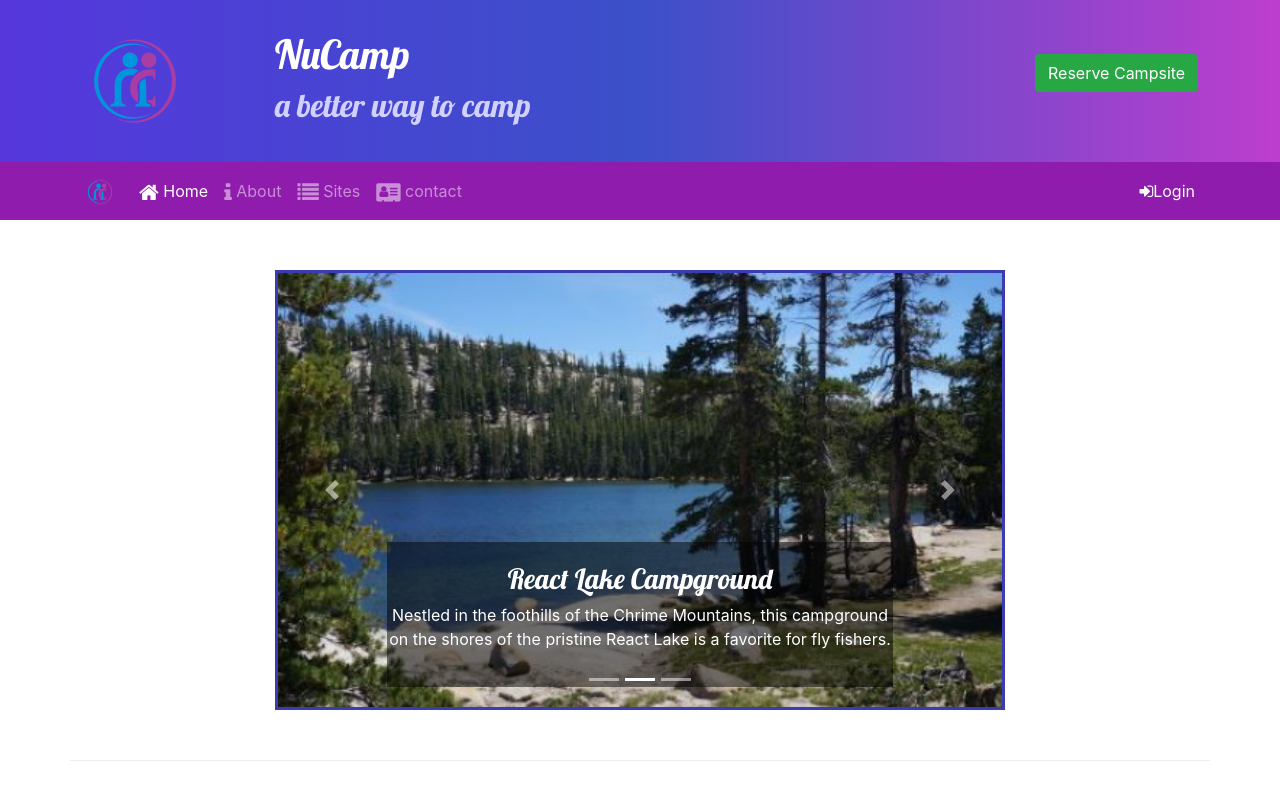
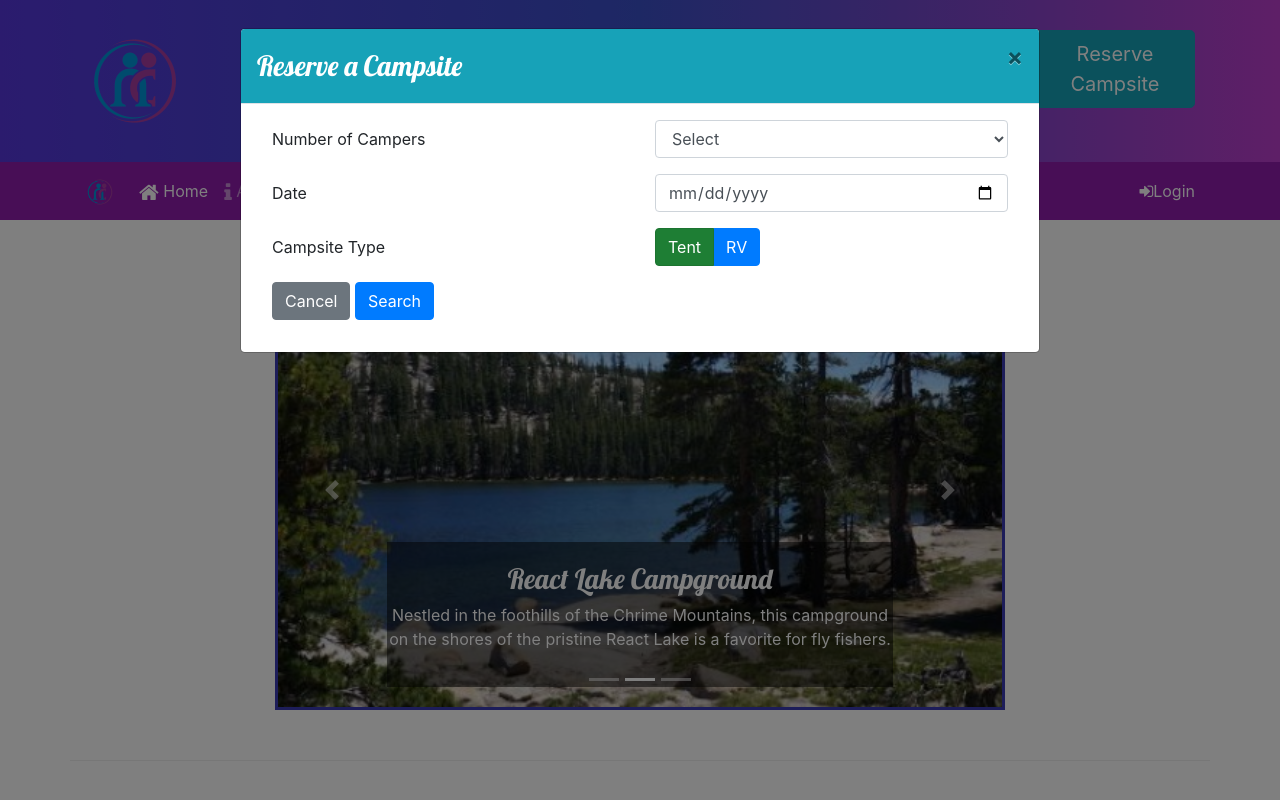
Before and after one commit to 8BitUser/first-bootstrap, a website: page index.html in a window 1280 px wide. Both pictures are taken after a click on the button "Reserve Campsite". Shown: the top 800 px of the page. Drawn offline with nearby package versions, Linux system fonts and the light colour scheme.

Commit message:
Reserve a Campsite Modal

```diff
--- a/css/styles.css
+++ b/css/styles.css
@@ -58,3 +58,5 @@ a, a:hover {
 .carousel {
     border: solid #3B3BB2;
 }
+
+/* * { border: 1px solid black; } */
--- a/index.html
+++ b/index.html
@@ -24,15 +24,70 @@
             <img src="img/logo.png" class="img-fluid" />
           </div>
           <div class="col">
-            <h1>NuCamp</h1>
+          <h1 id="nuCamp">NuCamp</h1>
             <h2>a better way to camp</h2>
           </div>
           <div class="col-md-4 col-xl-2">
-            <a class="btn btn-success text-nowrap mt-4 href=#reserveForm" data-toggle="tooltip" data-html="true" data-placement="bottom" title="Or call us at <br /><strong>1-206-555-1234</strong>">Reserve Campsite</a>
+            <a data-target="#reserveModal" data-toggle="modal" role ="button" class="btn btn-lg btn-info"> Reserve Campsite</a>
           </div>
         </div>
       </div>
     </header>
+
+    <div id="reserveModal" class="modal fade" role="dialog">
+      <div class="modal-dialog modal-lg" role="document">
+        <div class="modal-content">
+          <div class="modal-header bg-info text-white">
+            <h3 class="modal-title">Reserve a Campsite</h3>
+            <button type="button" class="close" data-dismiss="modal">&times;</button>
+          </div>
+          <div class="modal-body">
+            <div class="container-fluid">
+              <form>
+                <div class="form-group row">
+                  <label for="numCampers" class="col-sm-12 col-md-6 col-form-label">Number of Campers</label>
+                  <div class="col-sm-12 col-md-6">
+                    <select name="numCampers" id="numCampers" class="form-control">
+                      <option selected>Select</option>
+                      <option value="one">1</option>
+                      <option value="two">2</option>
+                      <option value="three">3</option>
+                      <option value="four">4</option>
+                      <option value="five">5</option>
+                      <option value="six">6</option>
+                    </select>
+                  </div>
+                </div>
+
+                <div class="form-group row">
+                      <label for="date" class="col-sm-12 col-md-6 col-form-label">Date</label>
+                    <div class="col">
+                      <input type="date" name="date" class="form-control" id="date" placeholder="mm/dd/yy">
+                    </div>
+                </div>
+                  <div class="form-group row">
+                      <label class="col-sm-6 col-form-label">Campsite Type</label>
+                    <div class="col-2 btn-group btn-group-toggle" data-toggle="buttons">
+                      <label class="btn btn-success label-active">
+                        <input type="radio" name="options" id="siteTent" autocomplete="off" value="tent" checked> Tent
+                      </label>
+                      <label class="btn btn-primary">
+                        <input type="radio" name="options" id="siteRV" autocomplete="off" value="rv"> RV
+                      </label>
+                    </div>
+                  </div>
+              <div class="form-group row">
+                <div class="col">
+                  <button type="submit" data-dismiss="modal" class="btn btn-secondary">Cancel</button>
+                  <button type="submit" class="btn btn-primary">Search</button>
+                </div>
+              </div>
+            </form>
+          </div>
+         </div>
+       </div>
+     </div>
+    </div>
 
     <nav class="navbar navbar-expand-sm navbar-dark sticky-top">
       <div class="container">
```
Also changed, not shown: contactus.html (indentation only).
